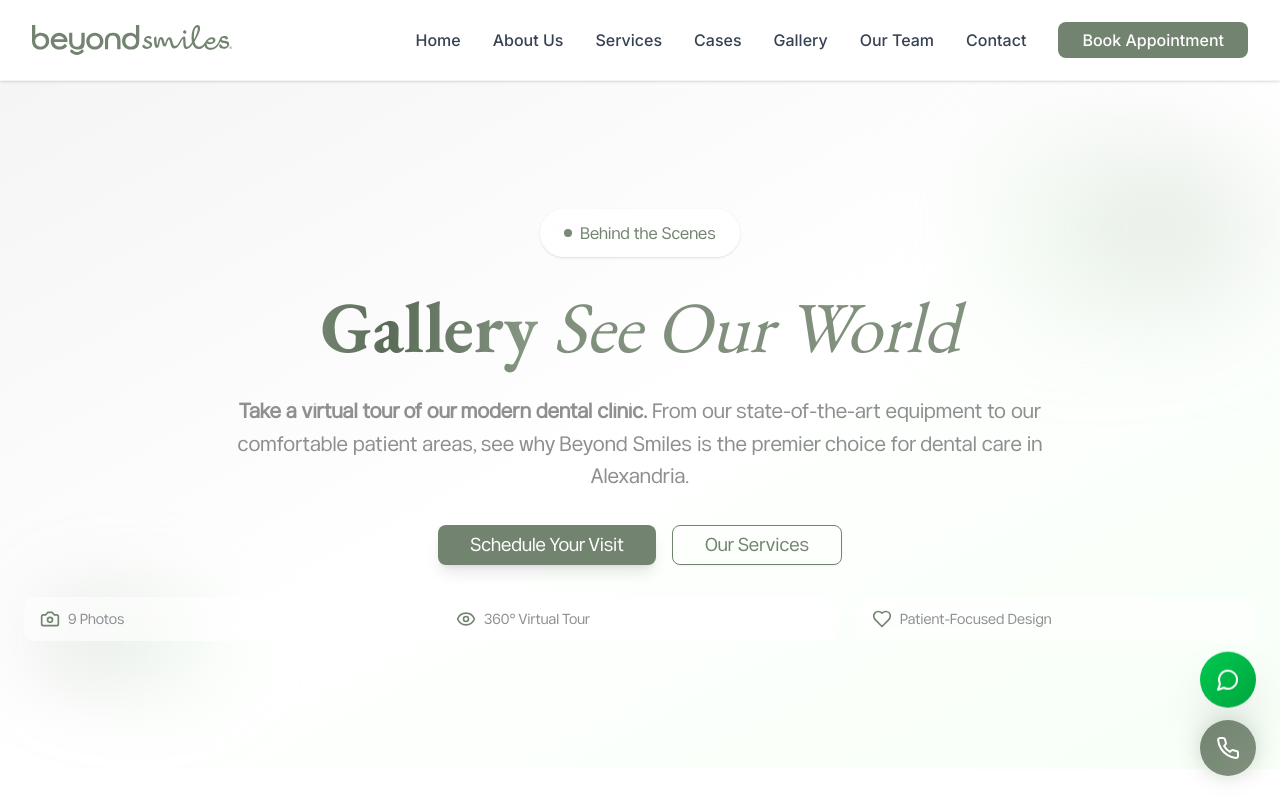
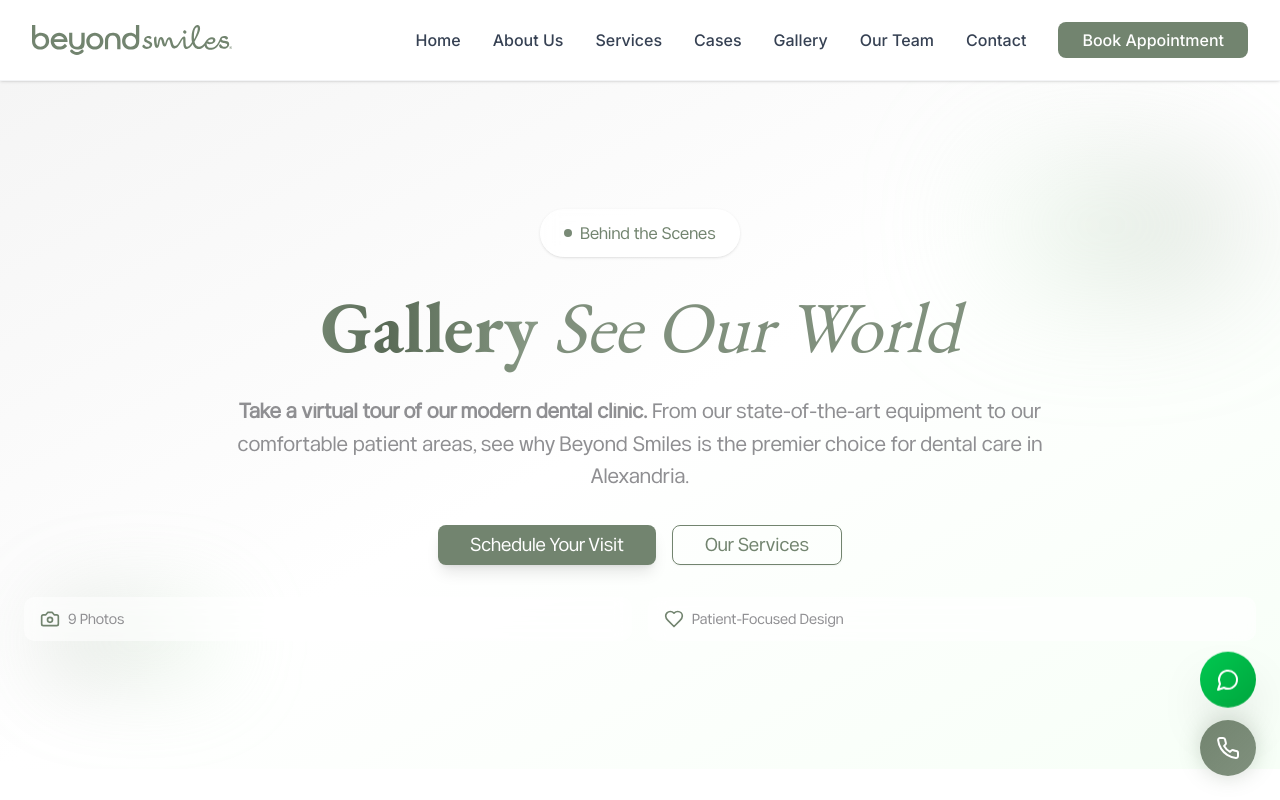
Before and after one commit to Men3eim/Beyond-Smiles, a Next.js app: page /gallery in a window 1280 px wide. Shown: the top 800 px of the page. Built offline with nearby package versions, Linux system fonts and the light colour scheme.

Commit message:
Remove 360° Virtual Tour from gallery page
- Removed 360° Virtual Tour stat from stats section
- Updated grid layout from 3 columns to 2 columns
- Removed unused Eye import from lucide-react
- Cleaned up gallery page stats section

```diff
--- a/app/gallery/page.tsx
+++ b/app/gallery/page.tsx
@@ -2,7 +2,7 @@ import { FadeInWhenVisible } from "@/components/fade-in-when-visible";
 import { StaggerContainer, StaggerItem } from "@/components/stagger-animation";
 import { Card, CardContent } from "@/components/ui/card";
 import { Button } from "@/components/ui/button";
-import { Camera, Eye, Heart } from "lucide-react";
+import { Camera, Heart } from "lucide-react";
 import Link from "next/link";
 import Image from "next/image";
 import type { Metadata } from "next";
@@ -130,14 +130,10 @@ export default function GalleryPage() {
             </div>
 
             {/* Stats */}
-            <div className="grid grid-cols-1 sm:grid-cols-3 gap-4 text-sm text-dark-grey font-neutral-medium">
+            <div className="grid grid-cols-1 sm:grid-cols-2 gap-4 text-sm text-dark-grey font-neutral-medium">
               <div className="flex items-center gap-2 bg-white/60 backdrop-blur-sm px-4 py-3 rounded-lg">
                 <Camera className="w-5 h-5 text-sage-green" />
                 <span>{galleryImages.length} Photos</span>
-              </div>
-              <div className="flex items-center gap-2 bg-white/60 backdrop-blur-sm px-4 py-3 rounded-lg">
-                <Eye className="w-5 h-5 text-sage-green" />
-                <span>360° Virtual Tour</span>
               </div>
               <div className="flex items-center gap-2 bg-white/60 backdrop-blur-sm px-4 py-3 rounded-lg">
                 <Heart className="w-5 h-5 text-sage-green" />
```
